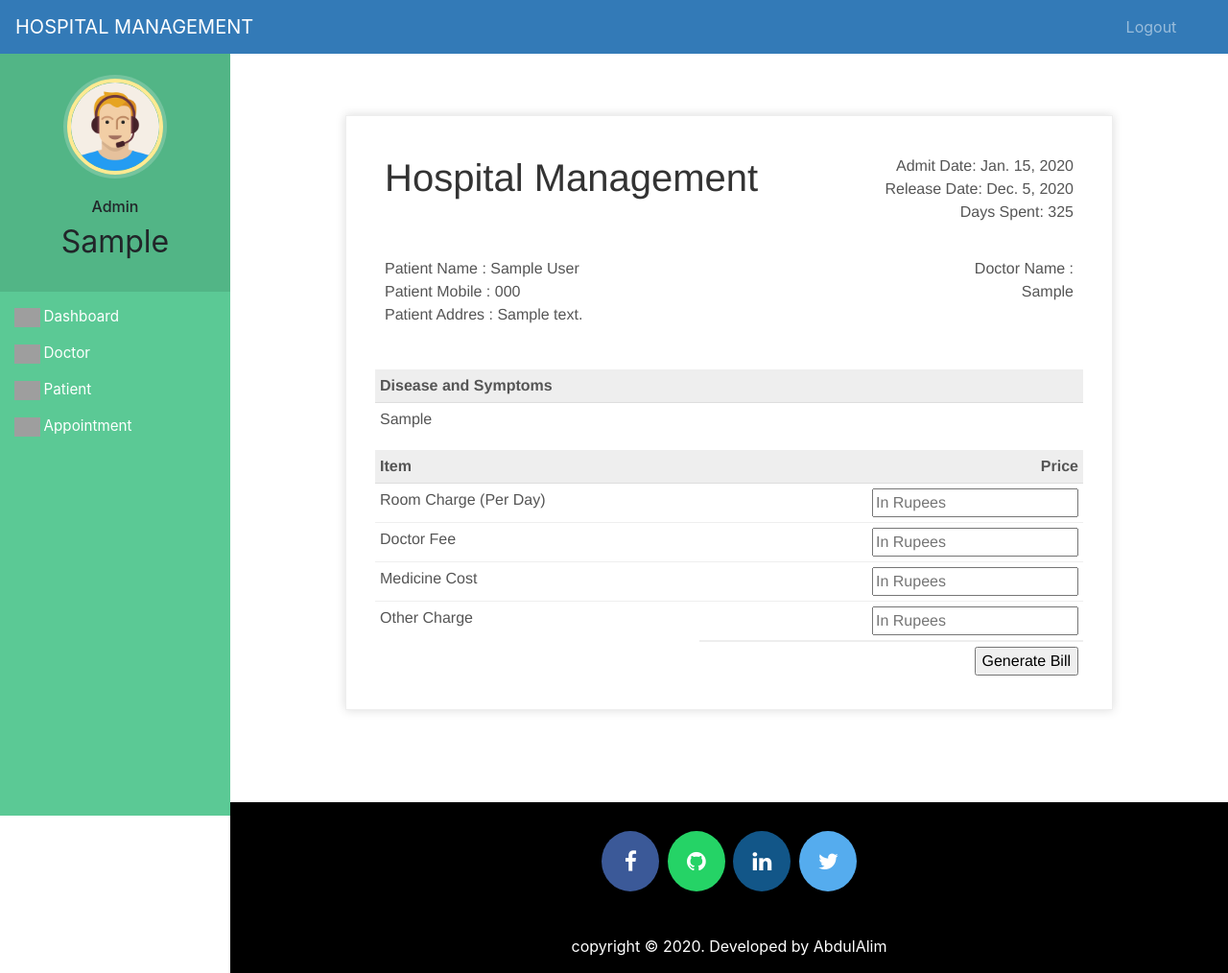
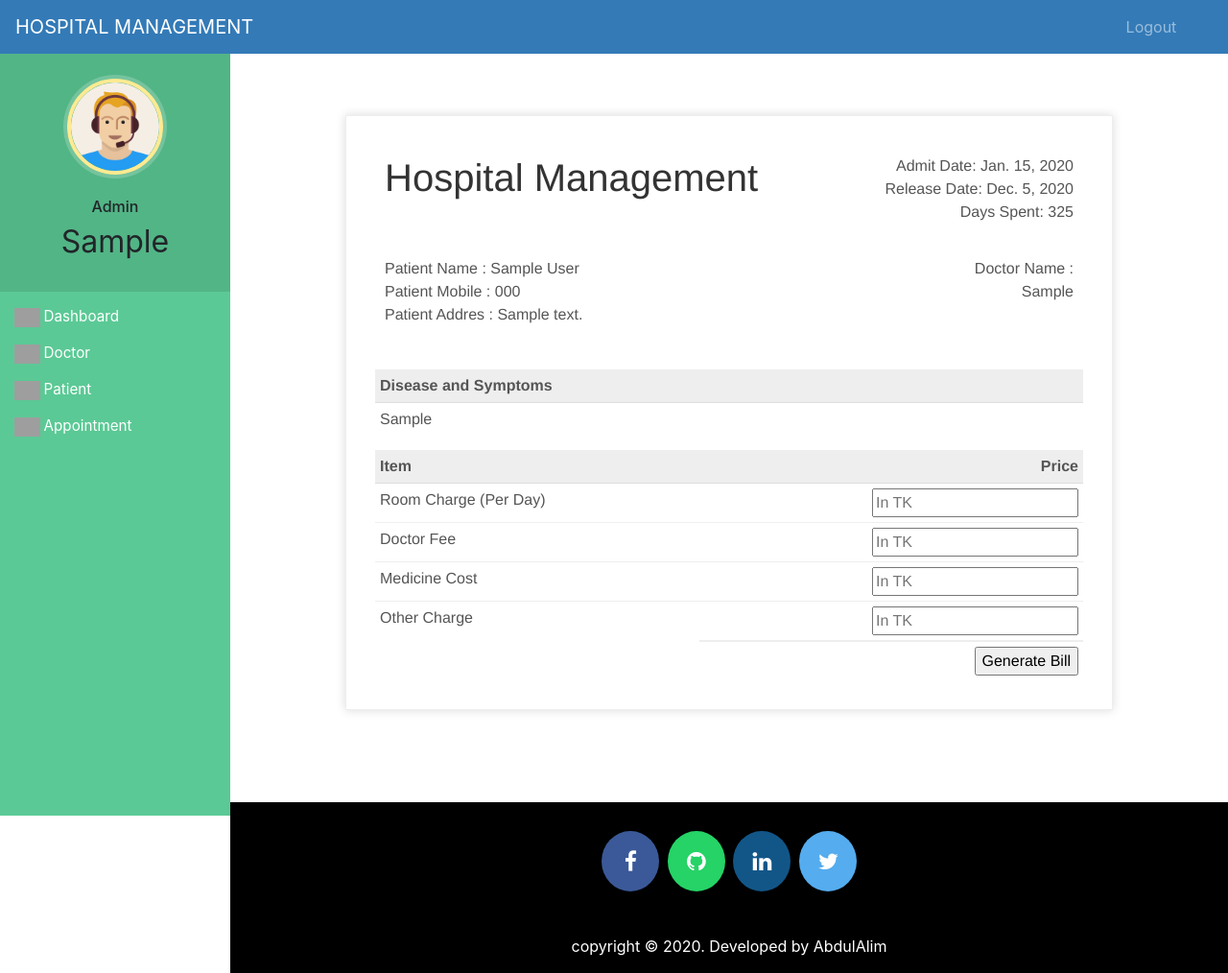
Before and after one commit to md-abdul-alim/Hospital-Management-System, a Django app: page /discharge-patient/1 in a window 1280 px wide. Shown: the whole page at 96% size. Run offline with Django 3.2, Linux system fonts and the light colour scheme; a user stored in the database is signed in; tables that the repository leaves empty hold one stand-in row (values such as "Sample post"); some libraries are stand-ins or nearby versions; grey boxes are pictures that could not be loaded.

Commit message:
Update patient_generate_bill.html

```diff
--- a/hospital/templates/hospital/patient_generate_bill.html
+++ b/hospital/templates/hospital/patient_generate_bill.html
@@ -180,7 +180,7 @@
         </td>
 
         <td>
-          <input type="number" name="roomCharge" placeholder="In Rupees" value="">
+          <input type="number" name="roomCharge" placeholder="In TK" value="">
         </td>
       </tr>
 
@@ -190,7 +190,7 @@
         </td>
 
         <td>
-          <input type="number" name="doctorFee" placeholder="In Rupees" value="">
+          <input type="number" name="doctorFee" placeholder="In TK" value="">
         </td>
       </tr>
 
@@ -200,7 +200,7 @@
         </td>
 
         <td>
-          <input type="number" name="medicineCost" placeholder="In Rupees" value="">
+          <input type="number" name="medicineCost" placeholder="In TK" value="">
         </td>
       </tr>
 
@@ -210,7 +210,7 @@
         </td>
 
         <td>
-          <input type="number" name="OtherCharge" placeholder="In Rupees" value="">
+          <input type="number" name="OtherCharge" placeholder="In TK" value="">
         </td>
       </tr>
 
```
